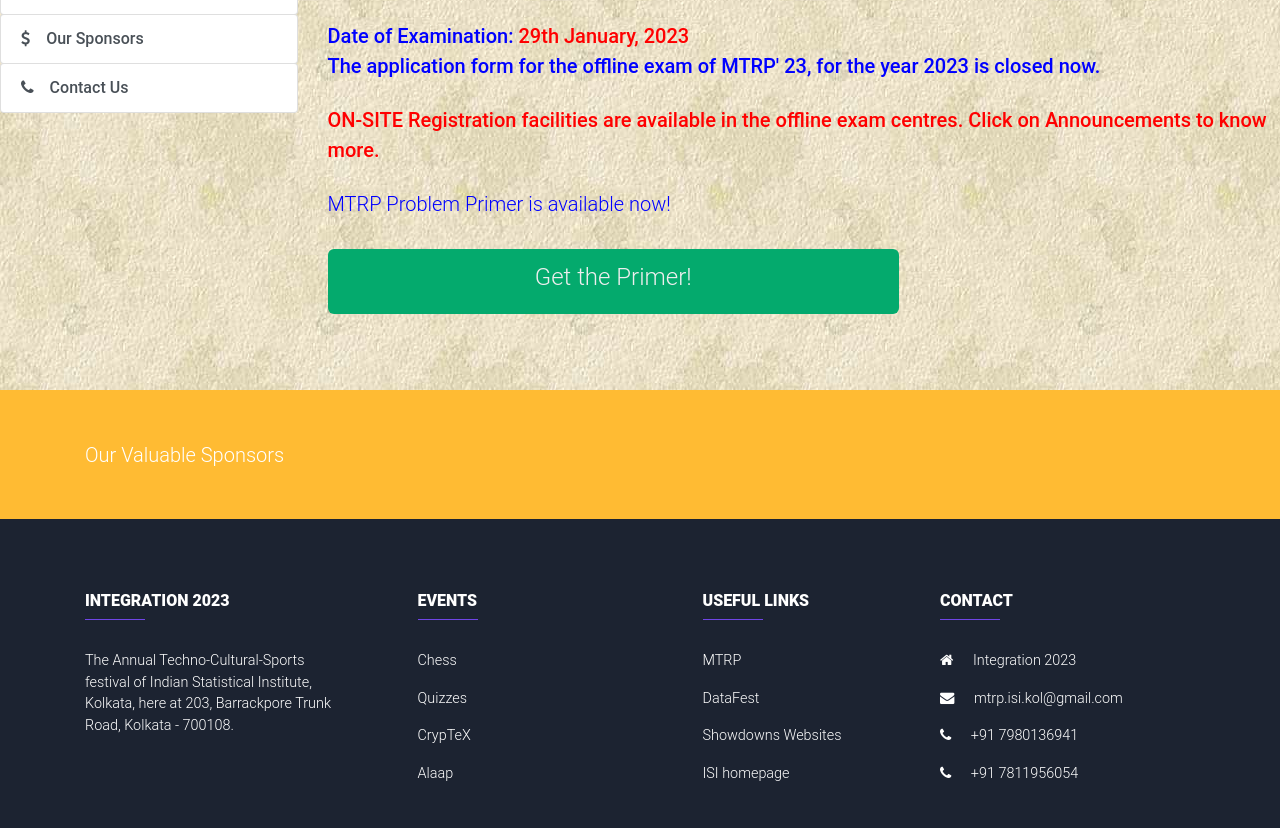
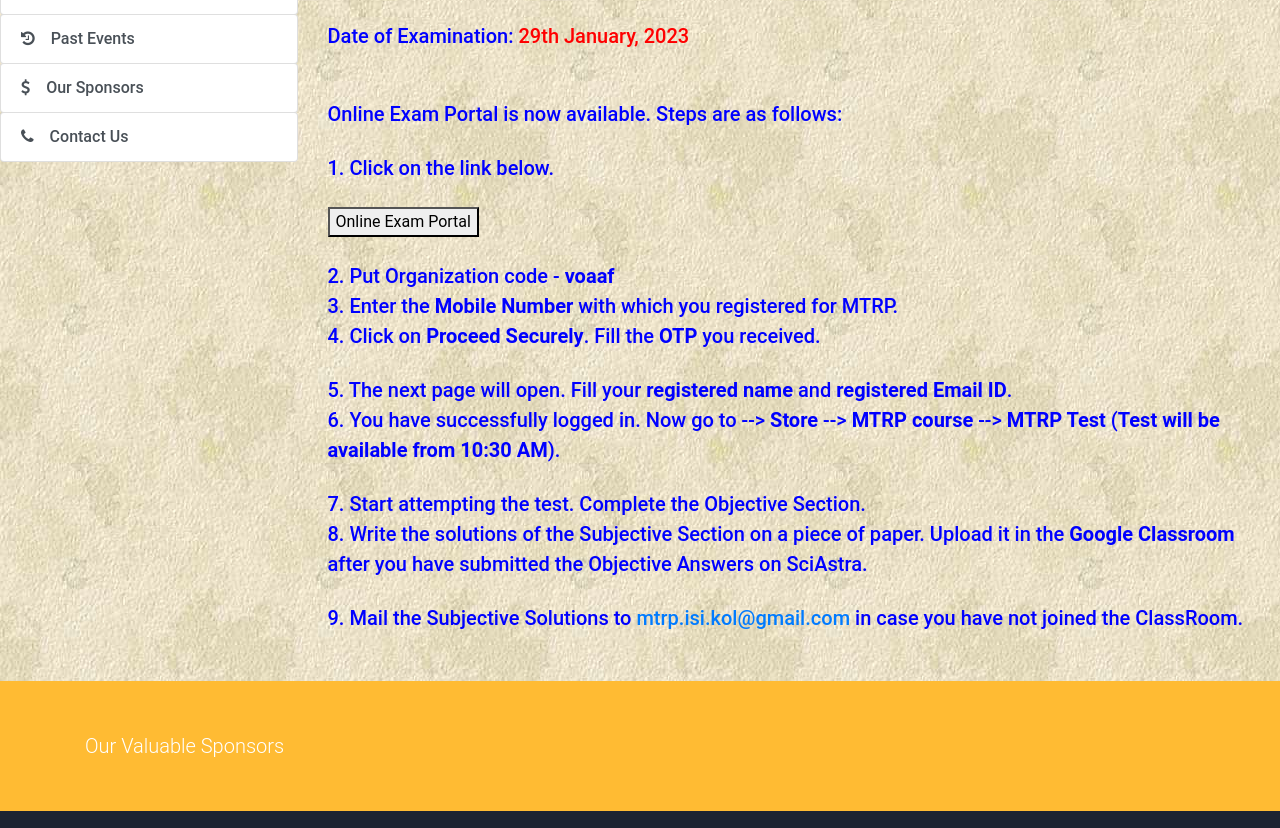
Before and after one commit to Integration-ISIK/mtrp-temporary-site, a plain HTML site: page index.html in a window 1280 px wide. Shown: the part 1015-1843 px from the top of the page. Drawn offline with Linux system fonts and the light colour scheme; some packages are replaced by stand-ins of ours; grey boxes are pictures that could not be loaded; a script that the page names is missing; files whose address does not match are found by name; a web font is replaced by a local one.

Commit message:
Updated SciAstra Portal

```diff
--- a/index.html
+++ b/index.html
@@ -1539,6 +1539,8 @@ details2 > summary {
                         <div class="list-group" id="list-tab" role="tablist">
                         </br>
                             <a class="list-group-item list-group-item-action active rounded" id="home-menu" data-toggle="list" href="#home" role="tab" aria-controls="home"><i class="fa fa-home mr-3"></i>Home</a>
+                            <a class="list-group-item list-group-item-action rounded" id="exam-menu" data-toggle="list" href="#exam" role="tab" aria-controls="exam"><i class="fa fa-laptop mr-3"></i>Online Exam Portal</a>
+
                             <a class="list-group-item list-group-item-action rounded" id="announcements-menu" data-toggle="list" href="#announcements" role="tab" aria-controls="announcements"><i class="fa fa-bullhorn mr-3"></i>Announcements</a>
 
                             <a class="list-group-item list-group-item-action rounded" id="program-menu" data-toggle="list" href="#program" role="tab" aria-controls="program"><i class="fa fa-tasks mr-3"></i>Program Itinerary</a>
@@ -1574,24 +1576,44 @@ details2 > summary {
 <section id="register">
 				<!--<p> Our sole authorised Channel Partner is Eternita Consultancy Services.</p>-->
 				<span class="lead" style="font-weight: 500; color: blue">Date of Examination: </span><span class="lead" style="font-weight: 500; color: red">29th January, 2023 </span><br/>
-				<span class="lead" style="font-weight: 500; color: blue">The application form for the offline exam of MTRP' 23, for the year 2023 is closed now. </span></br></br>
-        <span class="lead" style="font-weight: 500; color: red">ON-SITE Registration facilities are available in the offline exam centres. Click on Announcements to know more. </span>  <!--<u><a href="#application" style="color :red"> Apply Here.</a></u></span>--></br></br>
+				<!--<span class="lead" style="font-weight: 500; color: blue">The application form for the offline exam of MTRP' 23, for the year 2023 is closed now. </span></br></br>
+        <span class="lead" style="font-weight: 500; color: red">ON-SITE Registration facilities are available in the offline exam centres. Click on Announcements to know more. </span>-->  <!--<u><a href="#application" style="color :red"> Apply Here.</a></u></span>--></br></br>
                 <!--<div class="center"> <button type="button" class="block2"><a href="./img/mtrp/poster23.jpg" target="_blank" class="block3"><h4>Apply Online</h4></a></button></br></br>-->
-                    <!--<button onclick="mtrp-2023-isik";" class="tsbutton">Apply Offline</button><noscript id="tsNoJsMsg">Javascript on your browser is not enabled.</noscript><script src="https://www.townscript.com/static/Bookingflow/js/townscript-widget.nocache.js" type="text/javascript"></script></br></br>
-                    -->
+                    <!---->
 <!--<button type="button" class="block2"><a href="./img/mtrp/poster23.jpg" target="_blank" class="block3"><h4>Apply Offline</h4></a></button></div></br></br>
 <iframe id="ts-iframe" src="https://www.townscript.com/v2/widget/mtrp-2023-isik/booking" frameborder="0" height="600" width="80%"></iframe><link rel="stylesheet" href = "https://www.townscript.com/static/Bookingflow/css/ts-iframe.style.css" >-->
-
+<!--<button onclick="mtrp-2023-isik";" class="tsbutton">Apply Offline</button><noscript id="tsNoJsMsg">Javascript on your browser is not enabled.</noscript><script src="https://www.townscript.com/static/Bookingflow/js/townscript-widget.nocache.js" type="text/javascript"></script></br></br>
+-->
 <!--<button onclick="location.href='https://rzp.io/l/mtrpisi';" class="block2" width="30%" data-inline="true"><h4>Online Exam</h4></button><noscript id="tsNoJsMsg">Javascript on your browser is not enabled.</noscript><script src="https://www.townscript.com/static/Bookingflow/js/townscript-widget.nocache.js" type="text/javascript"></script></br></br>-->
 
 
 <!--<button onclick="location.href='https://www.townscript.com/v2/e/mtrp-2023-isik-online/booking/attendees';" class="block2" width="30%" data-inline="true"><h4>Online Exam</h4></button><noscript id="tsNoJsMsg">Javascript on your browser is not enabled.</noscript><script src="https://www.townscript.com/static/Bookingflow/js/townscript-widget.nocache.js" type="text/javascript"></script></br></br>
 <button onclick="location.href='https://www.townscript.com/v2/e/mtrp-2023-isik-offline/booking/attendees';" class="block2" data-inline="true"><h4>Offline Exam</h4></button><noscript id="tsNoJsMsg">Javascript on your browser is not enabled.</noscript><script src="https://www.townscript.com/static/Bookingflow/js/townscript-widget.nocache.js" type="text/javascript"></script></br></br>-->
+<span class="lead" style="font-weight: 500; color: blue">Online Exam Portal is now available. Steps are as follows:</span></br></br>
+<span class="lead" style="font-weight: 500; color: blue">1. Click on the link below.</span></br></br>
+<button onclick="location.href='https://www.sciastra.com/app/';" class="tsbutton">Online Exam Portal</button><noscript id="tsNoJsMsg">Javascript on your browser is not enabled.</noscript><script src="https://www.townscript.com/static/Bookingflow/js/townscript-widget.nocache.js" type="text/javascript"></script></br></br>
+
+<span class="lead" style="font-weight: 500; color: blue">2. Put Organization code - <strong>voaaf</strong></span></br>
+<span class="lead" style="font-weight: 500; color: blue">3. Enter the <strong>Mobile Number</strong> with which you registered for MTRP.</span></br>
+<span class="lead" style="font-weight: 500; color: blue">4. Click on <strong>Proceed Securely</strong>. Fill the <strong>OTP</strong> you received.</span></br>
+</br>
+
+<span class="lead" style="font-weight: 500; color: blue">5. The next page will open. Fill your <strong>registered name</strong> and <strong>registered Email ID</strong>.</span></br>
+<span class="lead" style="font-weight: 500; color: blue">6. You have successfully logged in. Now go to --> <strong>Store</strong> --> <strong>MTRP course</strong> --> <strong>MTRP Test</strong> (<strong>Test will be available from 10:30 AM</strong>).</span></br></br>
+<span class="lead" style="font-weight: 500; color: blue">7. Start attempting the test. Complete the Objective Section.</span></br>
+<span class="lead" style="font-weight: 500; color: blue">8. Write the solutions of the Subjective Section on a piece of paper. Upload it in the <strong>Google Classroom</strong> after you have submitted the Objective Answers on SciAstra.</span></br></br>
+<span class="lead" style="font-weight: 500; color: blue">9. Mail the Subjective Solutions to <a href ="mailto:mtrp.isi.kol@gmail.com">mtrp.isi.kol@gmail.com</a> in case you have not joined the ClassRoom.</span></br></br></br>
+
+
+
+
+
+
 </section>
-                <span class='lead' style="font-weight:300; color:blue"><p> MTRP Problem Primer is available now!  </br> </br>
+                <!--<span class='lead' style="font-weight:300; color:blue"><p> MTRP Problem Primer is available now!  </br> </br>
 
                     <button onclick="location.href='https://www.townscript.com/v2/e/copy-of-mtrp-2023-isik-problem-primer/booking/attendees';" class="block2"><h4>Get the Primer!</h4></button><noscript id="tsNoJsMsg">Javascript on your browser is not enabled.</noscript><script src="https://www.townscript.com/static/Bookingflow/js/townscript-widget.nocache.js" type="text/javascript"></script></br></br>
-
+                -->
 
                     <!--<div id="outer">
                         <div class="inner"><button class="block2" onClick="location.href='https://www.townscript.com/v2/e/mtrp-2023-isik-online/booking/attendees';" class="block" data-inline="true"><h5>Apply Online</h5></button><noscript id="tsNoJsMsg">Javascript on your browser is not enabled.</noscript><script src="https://www.townscript.com/static/Bookingflow/js/townscript-widget.nocache.js" type="text/javascript"></script></div>
@@ -1604,12 +1626,46 @@ details2 > summary {
                             </div>
                             <!--Home-->
 
+
+                            <div class="tab-pane fade" id="exam" role="tabpanel" aria-labelledby="exam-menu">
+                            </br></br>
+                                <p style="font-family:merriweather"><p style="font-size:32px">Online Exam Portal</p></p>
+                                <p>
+                                   The students who have registered for the Online Exam can now follow the procedure below to login to the portal using their registered Mobile Number.</p></br>
+                                   <ol>
+                                    <li>Click on the link below. </br></br>
+                                      <button onclick="location.href='https://www.sciastra.com/app/';" class="tsbutton">Online Exam Portal</button><noscript id="tsNoJsMsg">Javascript on your browser is not enabled.</noscript><script src="https://www.townscript.com/static/Bookingflow/js/townscript-widget.nocache.js" type="text/javascript"></script></br></br>
+                                    </li>
+                                    <li>Put Organization code - <strong>voaaf</strong></li>
+                                    <li>Enter the <strong>Mobile Number</strong> with which you registered for MTRP.</li>
+                                    <li>Click on <strong>Proceed Securely</strong>. Fill the <strong>OTP</strong> you received.</li>
+                                    </br>
+                                    <li>The next page will open. Fill your <strong>registered name</strong> and <strong>registered Email ID</strong>.</li>
+                                    <li>You have successfully logged in. Now go to --> <strong>Store</strong> --> <strong>MTRP course</strong> --> <strong>MTRP Test</strong> (<strong>Test will be available from 10:30 AM</strong>).</li>
+                                    <li>Start attempting the test. Complete the Objective Section.</li>
+                                    <li>Write the solutions of the Subjective Section on a piece of paper. Upload it in the <strong>Google Classroom</strong> after you have submitted the Objective Answers on SciAstra.</li></br>
+                                    <li>Mail the Subjective Solutions to <a href ="mailto:mtrp.isi.kol@gmail.com">mtrp.isi.kol@gmail.com</a> in case you have not joined the ClassRoom.</li></br>
+                                    </ol>
+
+
+
+                              </div>
+
                             <div class="tab-pane fade" id="announcements" role="tabpanel" aria-labelledby="annoucements-menu">
                                 <p style="font-family:merriweather"><p style="font-size:32px">Announcements</p></p></br>
 
 
 
                           </br></br>
+
+                          <details>
+                            <summary><h4><span class="caret"></span> Online Exam</h4></summary>
+
+                        </br>
+                        <strong>Dated: 28th January, 2023</strong></br></br>
+
+                        The Online Exam Portal details have been updated. Click on the Online Exam Portl in the Menu and follow the steps.
+                        </details></br></br>
 
                            <details>
                             <summary><h4><span class="caret"></span> Online Exam Portal</h4></summary>
```
